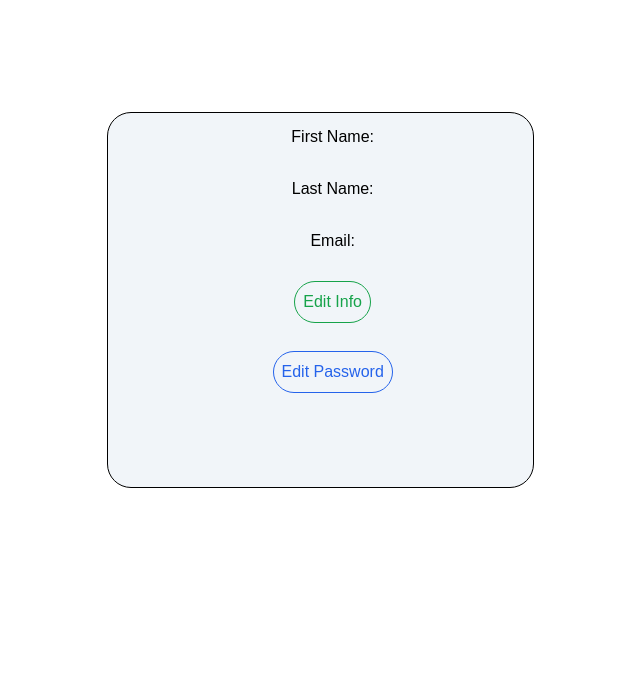
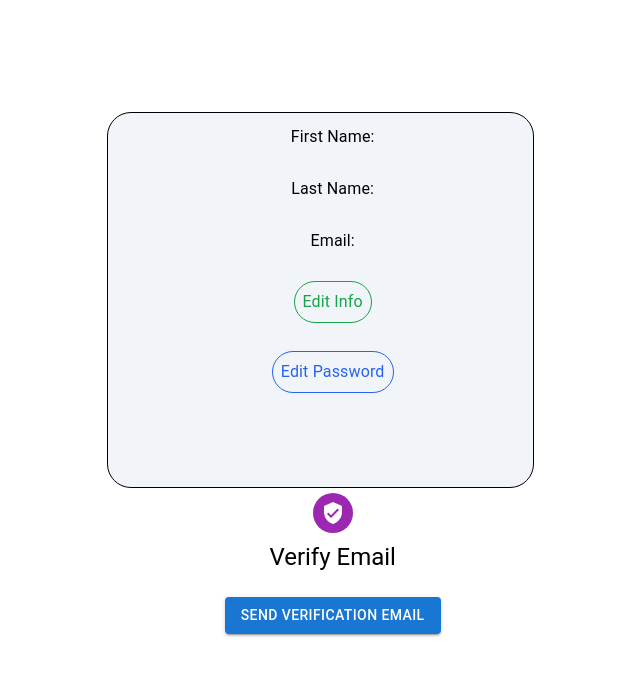
Before and after one commit to 2209-Capstone-Team-B/Slice, a Next.js app: page /profile in a window 1280 px wide. Shown: the top 676 px of the page, without its empty margins (278-918 px from the left). Built offline with nearby package versions, Linux system fonts and the light colour scheme; no server answers; what @shrutibalasa/tailwind-grid-auto-fit would draw is missing.

Commit message:
working on email verification

```diff
--- /dev/null
+++ b/Components/VerifyEmail.js
@@ -0,0 +1,100 @@
+import * as React from "react";
+import Avatar from "@mui/material/Avatar";
+import Button from "@mui/material/Button";
+import CssBaseline from "@mui/material/CssBaseline";
+import TextField from "@mui/material/TextField";
+import Link from "@mui/material/Link";
+import Grid from "@mui/material/Grid";
+import Box from "@mui/material/Box";
+import VerifiedUserIcon from "@mui/icons-material/VerifiedUser";
+import Typography from "@mui/material/Typography";
+import Container from "@mui/material/Container";
+import { createTheme, ThemeProvider } from "@mui/material/styles";
+import { getAuth, sendEmailVerification } from "firebase/auth";
+import { auth } from "../firebase";
+
+// function Copyright(props) {
+//   return (
+//     <Typography
+//       variant="body2"
+//       color="text.secondary"
+//       align="center"
+//       {...props}
+//     >
+//       {"Copyright © "}
+//       <Link color="inherit" href="https://slice-deploy.vercel.app/">
+//         Slice
+//       </Link>{" "}
+//       {new Date().getFullYear()}
+//       {"."}
+//     </Typography>
+//   );
+// }
+
+const theme = createTheme();
+
+export default function VerifyEmail() {
+  const handleSubmit = (event) => {
+    event.preventDefault();
+    const data = new FormData(event.currentTarget);
+    console.log({
+      email: data.get("email"),
+    });
+    const auth = getAuth();
+    sendEmailVerification(auth.currentUser).then(() => {
+      // Email verification sent!
+      // ...
+    });
+  };
+  return (
+    <ThemeProvider theme={theme}>
+      <Container component="main" maxWidth="xs">
+        <CssBaseline />
+        <Box
+          sx={{
+            marginTop: 8,
+            display: "flex",
+            flexDirection: "column",
+            alignItems: "center",
+          }}
+        >
+          <Avatar sx={{ m: 1, bgcolor: "secondary.main" }}>
+            <VerifiedUserIcon />
+          </Avatar>
+          <Typography component="h1" variant="h5">
+            Verify Email
+          </Typography>
+          {/* <Box
+            component="form"
+            noValidate
+            onSubmit={handleSubmit}
+            sx={{ mt: 3 }}
+          > */}
+          {/* <Grid container spacing={2}>
+              <Grid item xs={12}>
+                <Button
+                  type="submit"
+                  fullWidth
+                  variant="contained"
+                  sx={{ mt: 3, mb: 2 }}
+                >
+                  Send Verification Email
+                </Button>
+              </Grid>
+            </Grid> */}
+          <Button
+            onSubmit={handleSubmit}
+            type="submit"
+            fullWidth
+            variant="contained"
+            sx={{ mt: 3, mb: 2 }}
+          >
+            Send Verification Email
+          </Button>
+          {/* </Box> */}
+        </Box>
+        {/* <Copyright sx={{ mt: 5 }} /> */}
+      </Container>
+    </ThemeProvider>
+  );
+}
--- a/pages/profile.js
+++ b/pages/profile.js
@@ -1,15 +1,16 @@
-import React, { useState } from 'react';
-import { auth, db } from '../firebase';
-import { serverTimestamp, doc, setDoc } from 'firebase/firestore';
-import { useAuthState } from 'react-firebase-hooks/auth';
-import { useRouter } from 'next/router';
-import { useEffect } from 'react';
-import { useSelector } from 'react-redux';
-import { useAuth } from '../context/AuthContext';
-import Chart from './Chart';
-import EditProfile from '../Components/EditProfile';
-import EditPassword from '../Components/EditPassword';
-import { getAuth, updatePassword } from 'firebase/auth';
+import React, { useState } from "react";
+import { auth, db } from "../firebase";
+import { serverTimestamp, doc, setDoc } from "firebase/firestore";
+import { useAuthState } from "react-firebase-hooks/auth";
+import { useRouter } from "next/router";
+import { useEffect } from "react";
+import { useSelector } from "react-redux";
+import { useAuth } from "../context/AuthContext";
+import Chart from "./Chart";
+import EditProfile from "../Components/EditProfile";
+import EditPassword from "../Components/EditPassword";
+import { getAuth, updatePassword } from "firebase/auth";
+import VerifyEmail from "../Components/VerifyEmail";
 
 export default function Dashboard() {
   const [tasks, setTasks] = useState([]);
@@ -18,6 +19,7 @@
   const router = useRouter();
   const data = router.query;
   const userObject = useSelector((state) => state.loggedInUser);
+  console.log(user);
 
   const passUser = auth.currentUser;
 
@@ -25,7 +27,7 @@
     if (user && Object.keys(data).length !== 0) {
       const updateDb = async () => {
         await setDoc(
-          doc(db, 'Users', user.uid),
+          doc(db, "Users", user.uid),
           {
             email: user.email,
             firstName: data.firstName,
@@ -42,28 +44,35 @@
   return (
     <div>
       {currentUser ? (
-        <div className='text-center text-3xl pt-6'>
+        <div className="text-center text-3xl pt-6">
           Account Information for {userObject.firstName}
         </div>
       ) : null}
-      <div className='bg-white h-screen flex justify-start items-stretch'>
-        <div className='text-black p-3 w-5/12 h-3/4 m-auto rounded-3xl flex flex-col overflow-auto'>
-          <div className='text-black border border-black p-3 w-4/12 height rounded-3xl absolute bg-slate-100'>
-            <div className='flex w-full h-96 flex-col space-y-7 items-center absolute'>
-              <div className='user-details'>
+      <div className="bg-white h-screen flex justify-start items-stretch">
+        <div className="text-black p-3 w-5/12 h-3/4 m-auto rounded-3xl flex flex-col overflow-auto">
+          <div className="text-black border border-black p-3 w-4/12 height rounded-3xl absolute bg-slate-100">
+            <div className="flex w-full h-96 flex-col space-y-7 items-center absolute">
+              <div className="user-details">
                 <h4>First Name: </h4>
-                <p className='text-black'>{userObject.firstName}</p>
+                <p className="text-black">{userObject.firstName}</p>
               </div>
-              <div className='user-details'>
+              <div className="user-details">
                 <h4>Last Name: </h4>
-                <p className='text-black'>{userObject.lastName}</p>
+                <p className="text-black">{userObject.lastName}</p>
               </div>
-              <div className='user-details'>
+              <div className="user-details">
                 <h4>Email: </h4>
-                <p className='text-black'>{userObject.email}</p>
+                <p className="text-black">{userObject.email}</p>
               </div>
               <EditProfile userObject={userObject} />
               <EditPassword passUser={passUser} />
+              <div className="flex justify-around">
+                {user?.emailVerified ? (
+                  "Thanks for verifying!"
+                ) : (
+                  <VerifyEmail />
+                )}
+              </div>
             </div>
           </div>
         </div>
```
